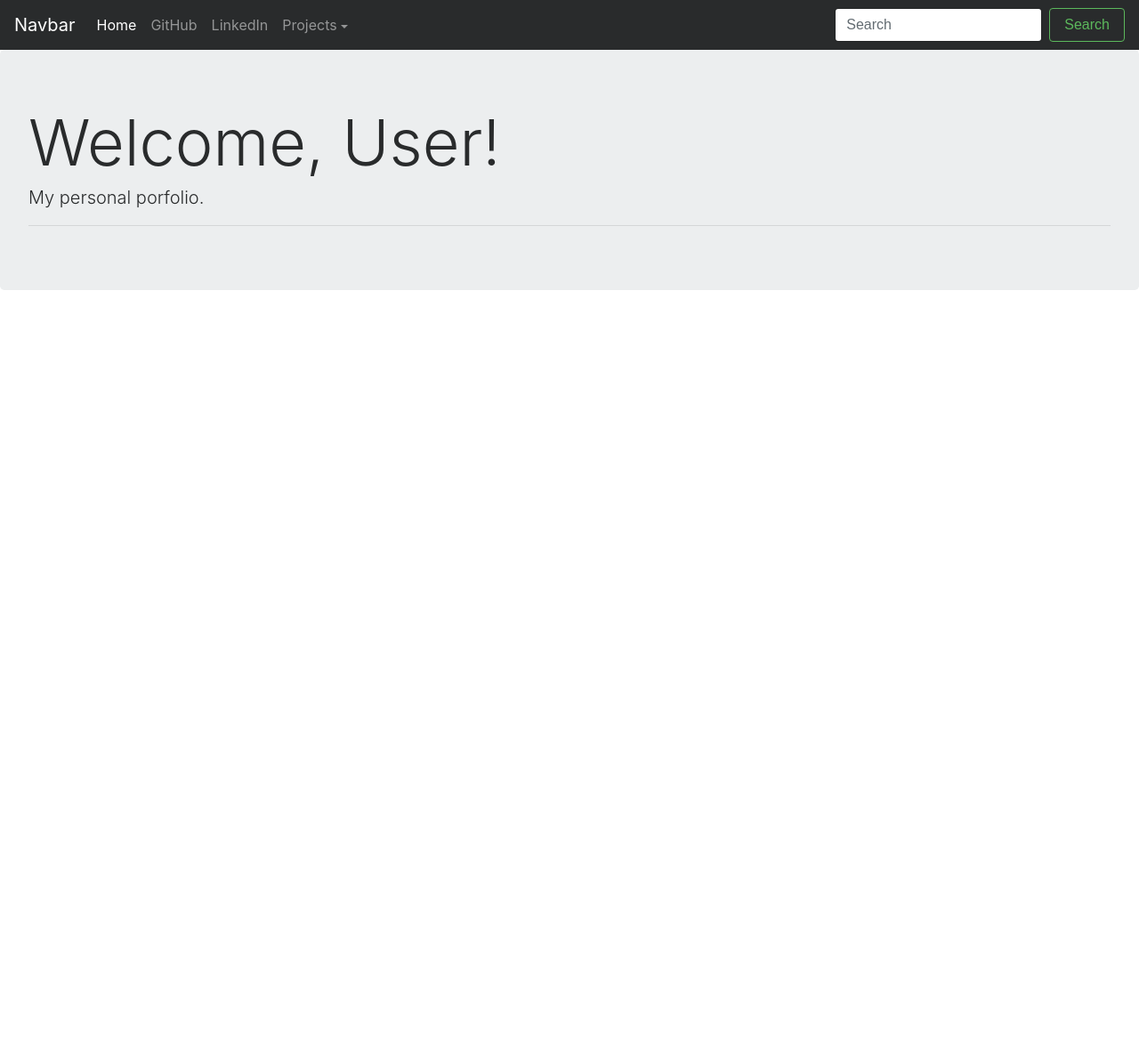
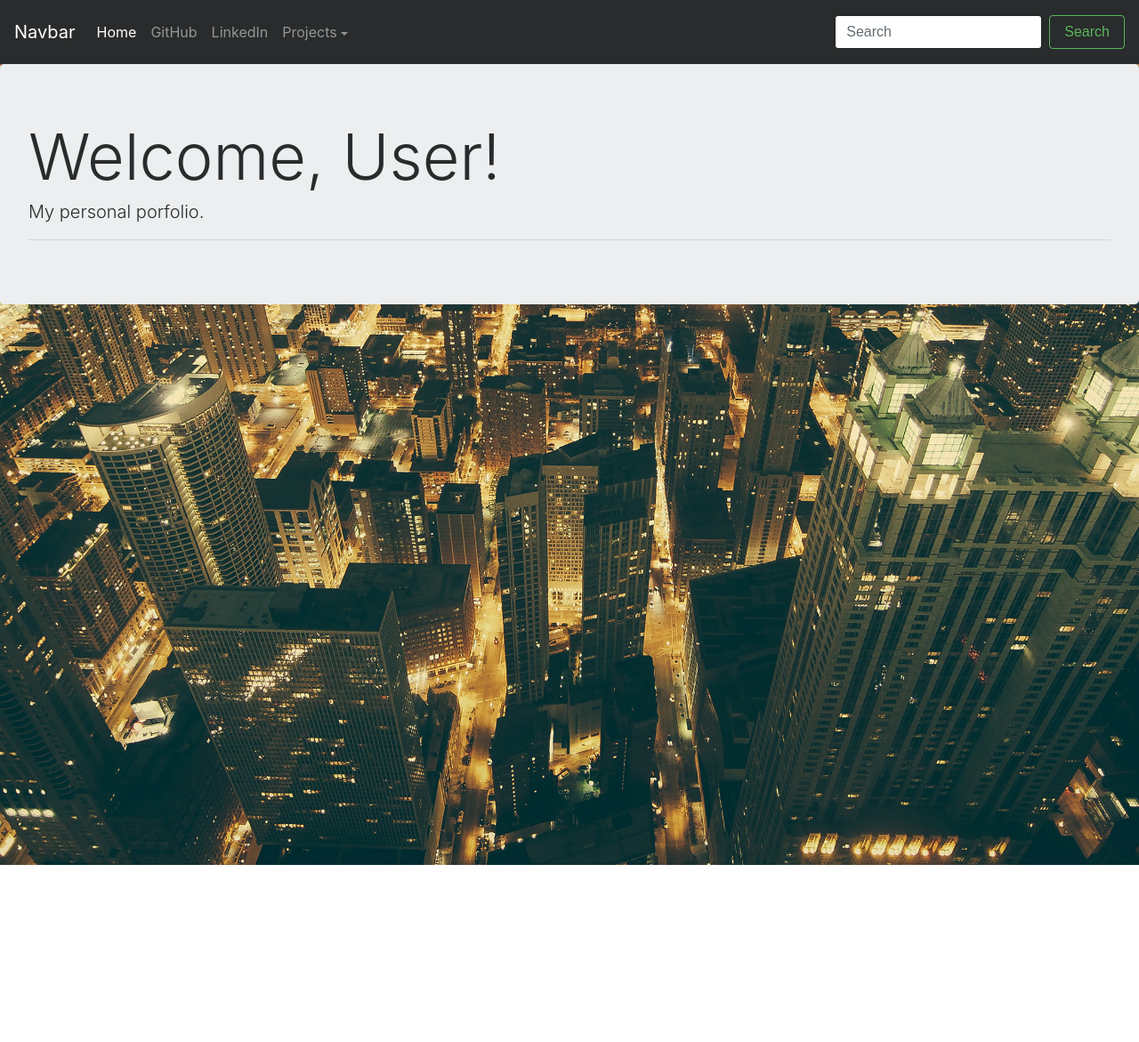
Before and after one commit to lazarus432/php-todo2.0, a PHP site: page / in a window 1280 px wide. Shown: the top 1171 px of the page at 89% size. Before the commit the page ends 326 px from the top, so only its background shows below. Run offline with PHP 8.4, Linux system fonts and the light colour scheme; data that the repository does not hold is empty; some libraries are stand-ins or nearby versions.

Commit message:
style: updated style; changed some div classes.

```diff
--- a/style.css
+++ b/style.css
@@ -1,6 +1,20 @@
+.navbar {
+    height: 4.5em;
+}
 #particles-js {
-    background: lightslategray;
+    background: gray;
+    height: 150px;
+}
+.parallax--bg {
+    background-image: url(images/city1.jpg);
+    background-size: cover;
+    background-repeat: no-repeat;
+    background-position: center;
+    height: 900px;
 }
 .table {
     margin: 3em auto;
 }
+.card-body {
+    margin: 1em auto;
+}
```
